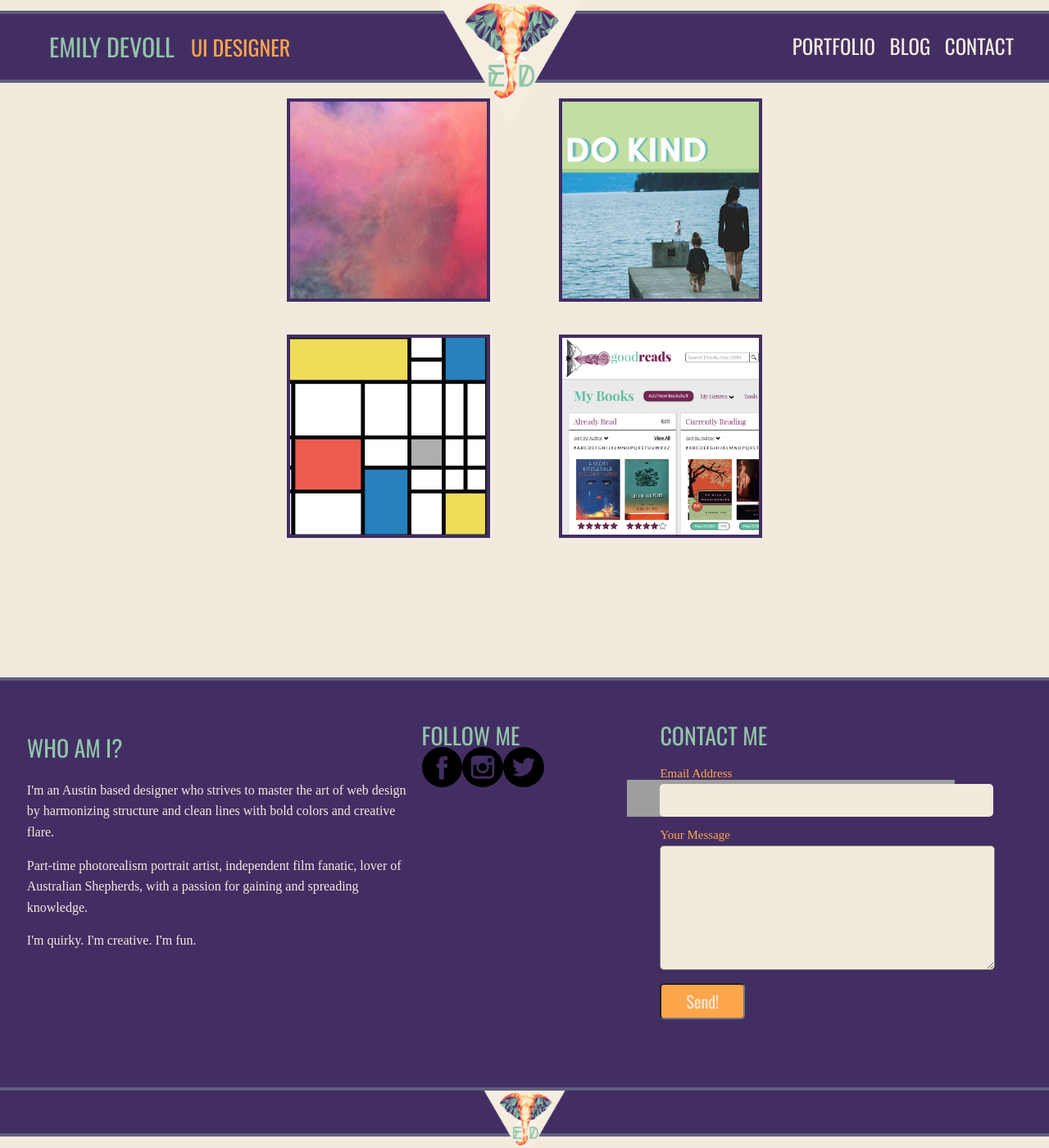
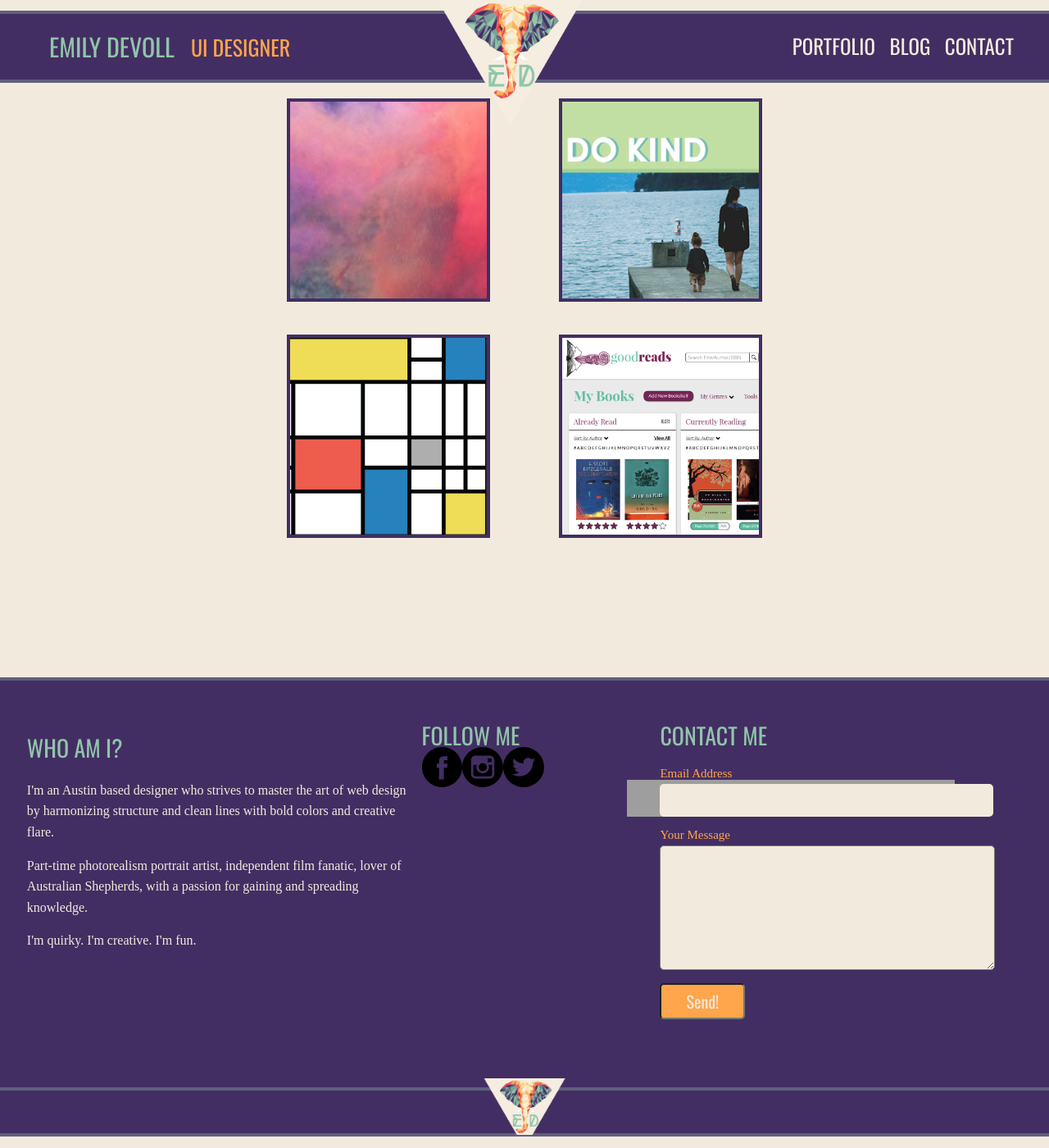
Before and after one commit to staceyatx/staceyatx-github.io, a Jekyll site: the page built from index.html, in a window 1280 px wide and 1400 px high, scrolled down 80 px. Shown: the whole window at 82% size. Built offline with Jekyll 4.4.1, drawn with Linux system fonts in a browser that asks for light colours; nearby versions of some CDN libraries; some web fonts are replaced; grey boxes are pictures that could not be loaded.

Commit message:
Changes made to footer

```diff
--- a/css/main.scss
+++ b/css/main.scss
@@ -245,7 +245,7 @@
 
 footer {
 	background-color: $purple;
-	height: 60px;
+	height: 45px;
 	border-bottom: 4px solid $light-purple;
 	border-top: 4px solid $light-purple;
 	box-sizing: border-box;
@@ -260,6 +260,7 @@
 		width: 100px;
 		text-align: center;
 		margin: 0 auto 0 auto;
+		margin-top: -15px;
 
 		// img {
 		// 	// border-radius: 50%;
```
